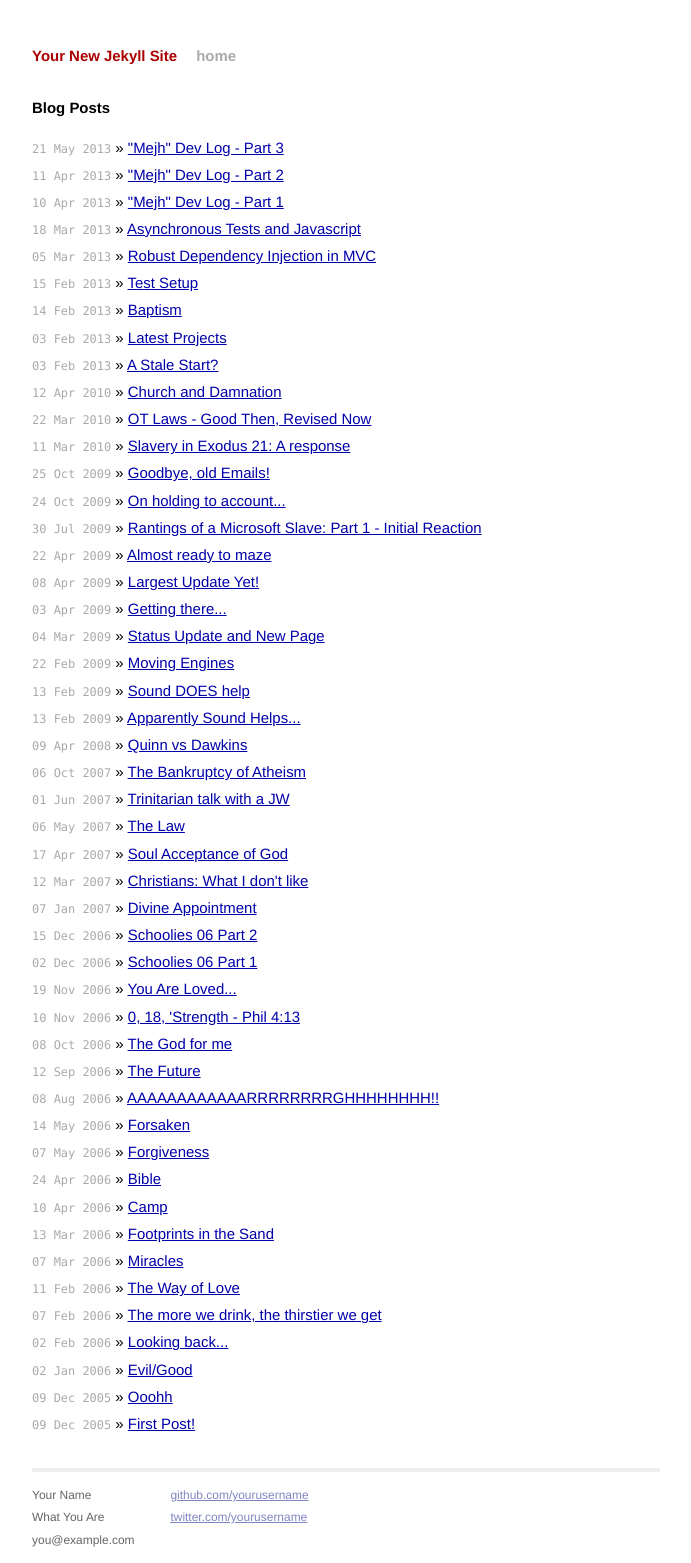
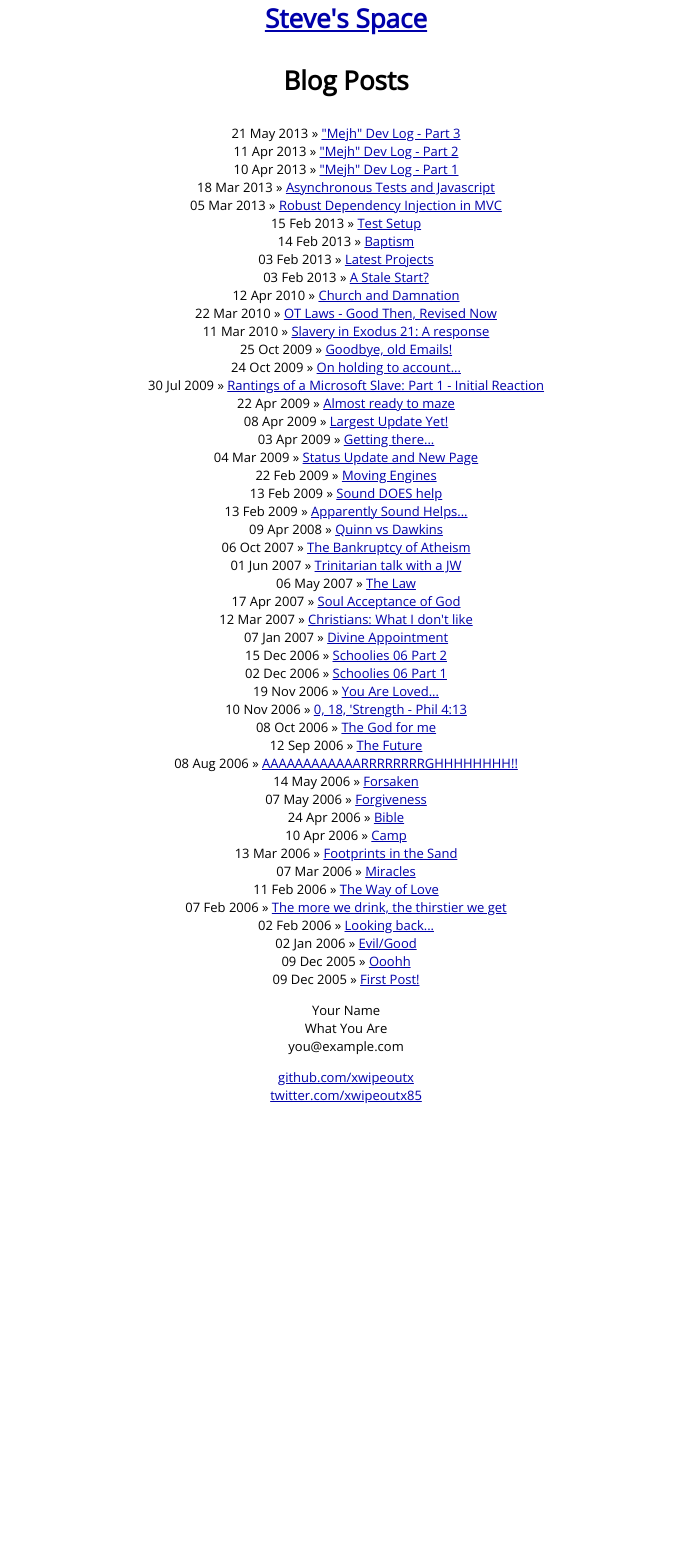
Before and after one commit to xwipeoutx/xwipeoutx.github.io, a Jekyll site: the page built from index.html, in a window 1280 px wide. Shown: the whole page, without its empty margins (294-985 px from the left). Built offline with Jekyll 4.4.1, drawn with Linux system fonts in a browser that asks for light colours; Markdown is read by kramdown in place of the engine named in the settings; after the commit the page ends 1104 px from its top, so only the background shows below that.

Commit message:
Started my own template

```diff
--- a/_config.yml
+++ b/_config.yml
@@ -1,4 +1,4 @@
-name: Your New Jekyll Site
+name: Steve's Space
 markdown: redcarpet
 pygments: false
 encoding: UTF-8
--- a/_layouts/default.html
+++ b/_layouts/default.html
@@ -5,6 +5,8 @@
     <meta http-equiv="X-UA-Compatible" content="IE=edge,chrome=1">
     <title>{{ page.title }}</title>
     <meta name="viewport" content="width=device-width">
+
+    <link href='http://fonts.googleapis.com/css?family=Open+Sans' rel='stylesheet' type='text/css'>
 
     <!-- syntax highlighting CSS -->
     <link rel="stylesheet" href="/css/syntax.css">
@@ -14,11 +16,17 @@
 
 </head>
 <body>
-
 <div class="site">
     <div class="header">
-            <h1 class="title"><a href="/">{{ site.name }}</a></h1>
-            <a class="extra" href="/">home</a>
+        <h1 class="title">
+            <a href="/" id="title-link">{{ site.name }}</a>
+
+            <div id="title-tag-line">{{ site.tag }}</div>
+        </h1>
+
+        {% for item in site.menu %}
+            {{ item }}
+        {% endfor %}
     </div>
 
     {{ content }}
@@ -26,15 +34,15 @@
     <div class="footer">
         <div class="contact">
             <p>
-                Your Name<br />
-                What You Are<br />
+                Your Name<br/>
+                What You Are<br/>
                 you@example.com
             </p>
         </div>
         <div class="contact">
             <p>
-                <a href="https://github.com/yourusername">github.com/yourusername</a><br />
-                <a href="https://twitter.com/yourusername">twitter.com/yourusername</a><br />
+                <a href="https://github.com/xwipeoutx">github.com/xwipeoutx</a><br/>
+                <a href="https://twitter.com/xwipeoutx85">twitter.com/xwipeoutx85</a><br/>
             </p>
         </div>
     </div>
--- a/css/main.css
+++ b/css/main.css
@@ -1,39 +1,47 @@
-/*****************************************************************************/
-/*
-/* Common
-/*
-/*****************************************************************************/
-
 /* Global Reset */
 * {
-  margin: 0;
-  padding: 0;
+    margin: 0;
+    padding: 0;
 }
 
-html, body { height: 100%; }
+html, body {
+    height: 100%;
+}
 
 body {
-  background-color: #FFF;
-  font: 13.34px Helvetica, Arial, sans-serif;
-  font-size: small;
-  text-align: center;
+    background-color: #FFF;
+    font-family: "Open Sans", Helvetica, Arial, sans-serif;
+    font-size: small;
+    text-align: center;
 }
 
-h1, h2, h3, h4, h5, h6 {
-  font-size: 100%; }
+h1 {
+    margin-bottom: 1em;
+}
 
-h1 { margin-bottom: 1em; }
-p { margin: 1em 0; }
+p {
+    margin: 1em 0;
+}
 
-a         { color: #00a; }
-a:hover   { color: #000; }
-a:visited { color: #a0a; }
+a {
+    color: #00a;
+}
+
+a:hover {
+    color: #000;
+}
+
+a:visited {
+    color: #00a;
+}
+
+
 
 /*****************************************************************************/
 /*
 /* Home
 /*
-/*****************************************************************************/
+/*****************************************************************************
 .posts {
   list-style-type: none;
   margin-bottom: 2em;
@@ -53,7 +61,7 @@ a:visited { color: #a0a; }
 /*
 /* Site
 /*
-/*****************************************************************************/
+/*****************************************************************************
 
 .site {
   font-size: 115%;
@@ -69,7 +77,6 @@ a:visited { color: #a0a; }
 }
 
 .title {
-  display: inline-block;
   margin-bottom: 2em;
 }
 
@@ -125,9 +132,9 @@ a:visited { color: #a0a; }
 /*
 /* Posts
 /*
-/*****************************************************************************/
+/*****************************************************************************
 
-/* standard */
+/* standard *
 .post pre {
   border: 1px solid #ddd;
   background-color: #eef;
@@ -148,7 +155,7 @@ a:visited { color: #a0a; }
   border: none;
 }
 
-/* terminal */
+/* terminal *
 .post pre.terminal {
   border: 1px solid #000;
   background-color: #333;
@@ -158,3 +165,4 @@ a:visited { color: #a0a; }
 .post pre.terminal code {
   background-color: #333;
 }
+*/
--- a/index.html
+++ b/index.html
@@ -1,6 +1,6 @@
 ---
 layout: default
-title: Your New Jekyll Site
+title: Steve's Space &#58;&#58; satisfying your stevesspace.com needs for over a millenia
 ---
 
 <div id="home">
```
Lines whose indentation alone changed are shown as unchanged.
